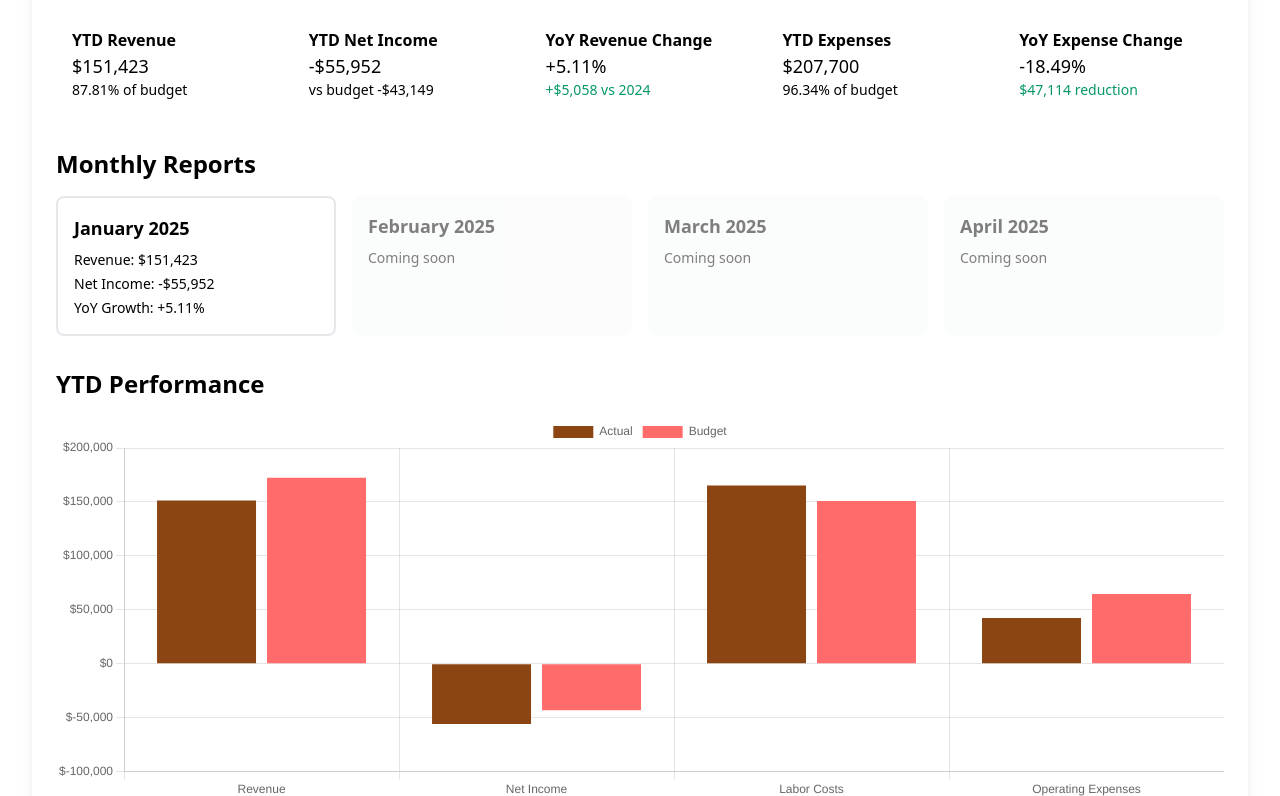
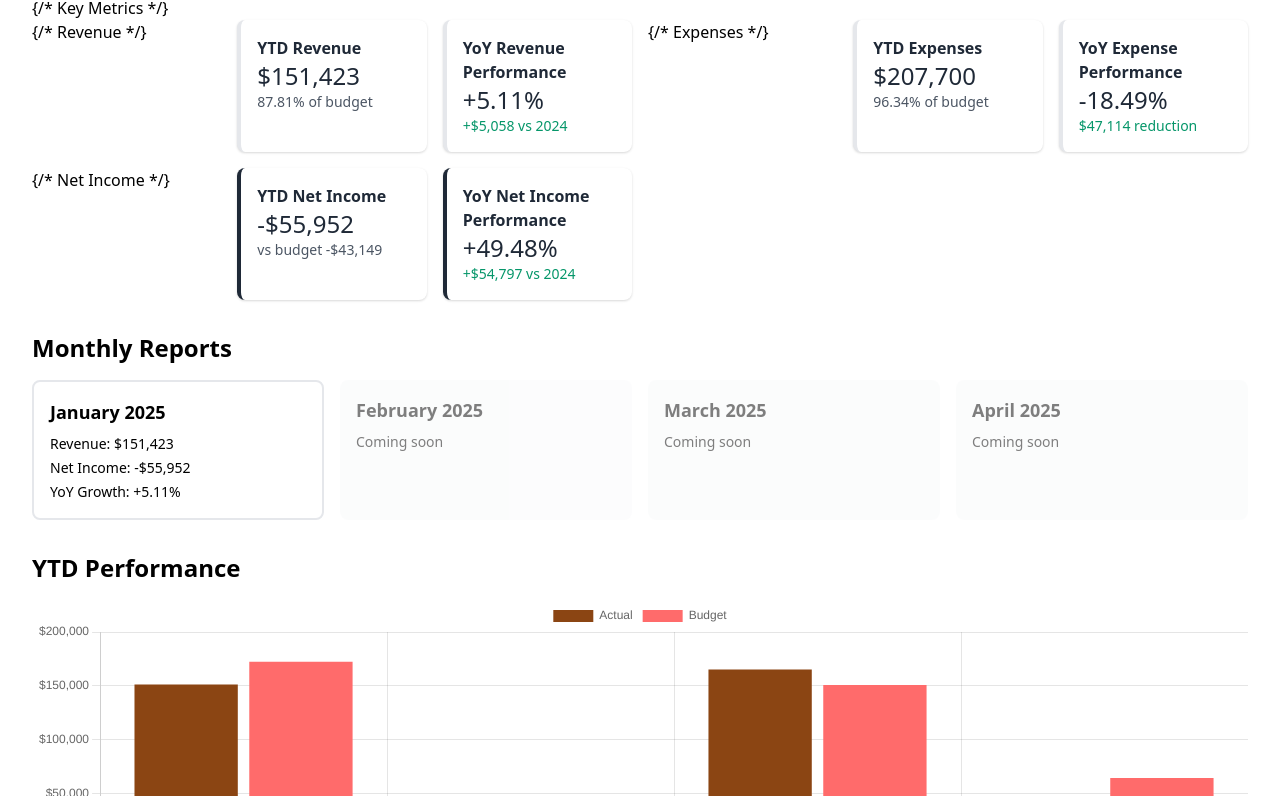
Before and after one commit to bgerlach463/financial-dashboard, a plain HTML site: page index.html in a window 1280 px wide. Shown: the part 104-900 px from the top of the page. Drawn offline with nearby package versions, Linux system fonts and the light colour scheme.

Commit message:
Update index.html
update top metrics

```diff
--- a/index.html
+++ b/index.html
@@ -7,37 +7,47 @@
     <script src="https://cdn.jsdelivr.net/npm/chart.js"></script>
     <link href="https://cdn.jsdelivr.net/npm/tailwindcss@2.2.19/dist/tailwind.min.css" rel="stylesheet">
 </head>
-<body class="bg-orange-100 p-8">
-    <div class="max-w-7xl mx-auto">
-        <div class="bg-white rounded-lg shadow-lg p-6 mb-4">
-            <h1 class="text-3xl font-bold text-orange-900 mb-6">PIC Financial Dashboard - 2025 YTD</h1>
+<body class="bg-gray-100">
+    <div class="bg-white p-8">
+        <div class="max-w-7xl mx-auto">
+            <h1 class="text-3xl font-bold text-gray-800 mb-8">PIC Financial Dashboard - 2025 YTD</h1>
 
-            <!-- YTD Summary -->
-            <div class="grid grid-cols-1 md:grid-cols-5 gap-4 mb-8">
-                <div class="bg-orange-100 p-4 rounded-lg">
-                    <h3 class="font-semibold">YTD Revenue</h3>
-                    <p class="text-lg">$151,423</p>
-                    <p class="text-sm text-orange-700">87.81% of budget</p>
+            {/* Key Metrics */}
+            <div class="grid grid-cols-1 md:grid-cols-6 gap-4 mb-8">
+                {/* Revenue */}
+                <div class="bg-white p-4 rounded-lg shadow border-l-4 border-[#8B4513]">
+                    <h3 class="font-semibold text-gray-800">YTD Revenue</h3>
+                    <p class="text-2xl text-gray-800">$151,423</p>
+                    <p class="text-sm text-gray-600">87.81% of budget</p>
                 </div>
-                <div class="bg-orange-100 p-4 rounded-lg">
-                    <h3 class="font-semibold">YTD Net Income</h3>
-                    <p class="text-lg">-$55,952</p>
-                    <p class="text-sm text-orange-700">vs budget -$43,149</p>
-                </div>
-                <div class="bg-orange-100 p-4 rounded-lg">
-                    <h3 class="font-semibold">YoY Revenue Change</h3>
-                    <p class="text-lg">+5.11%</p>
+                <div class="bg-white p-4 rounded-lg shadow border-l-4 border-[#8B4513]">
+                    <h3 class="font-semibold text-gray-800">YoY Revenue Performance</h3>
+                    <p class="text-2xl text-gray-800">+5.11%</p>
                     <p class="text-sm text-green-600">+$5,058 vs 2024</p>
                 </div>
-                <div class="bg-orange-100 p-4 rounded-lg">
-                    <h3 class="font-semibold">YTD Expenses</h3>
-                    <p class="text-lg">$207,700</p>
-                    <p class="text-sm text-orange-700">96.34% of budget</p>
+
+                {/* Expenses */}
+                <div class="bg-white p-4 rounded-lg shadow border-l-4 border-[#FF8B8B]">
+                    <h3 class="font-semibold text-gray-800">YTD Expenses</h3>
+                    <p class="text-2xl text-gray-800">$207,700</p>
+                    <p class="text-sm text-gray-600">96.34% of budget</p>
                 </div>
-                <div class="bg-orange-100 p-4 rounded-lg">
-                    <h3 class="font-semibold">YoY Expense Change</h3>
-                    <p class="text-lg">-18.49%</p>
+                <div class="bg-white p-4 rounded-lg shadow border-l-4 border-[#FF8B8B]">
+                    <h3 class="font-semibold text-gray-800">YoY Expense Performance</h3>
+                    <p class="text-2xl text-gray-800">-18.49%</p>
                     <p class="text-sm text-green-600">$47,114 reduction</p>
+                </div>
+
+                {/* Net Income */}
+                <div class="bg-white p-4 rounded-lg shadow border-l-4 border-gray-800">
+                    <h3 class="font-semibold text-gray-800">YTD Net Income</h3>
+                    <p class="text-2xl text-gray-800">-$55,952</p>
+                    <p class="text-sm text-gray-600">vs budget -$43,149</p>
+                </div>
+                <div class="bg-white p-4 rounded-lg shadow border-l-4 border-gray-800">
+                    <h3 class="font-semibold text-gray-800">YoY Net Income Performance</h3>
+                    <p class="text-2xl text-gray-800">+49.48%</p>
+                    <p class="text-sm text-green-600">+$54,797 vs 2024</p>
                 </div>
             </div>
 
```
